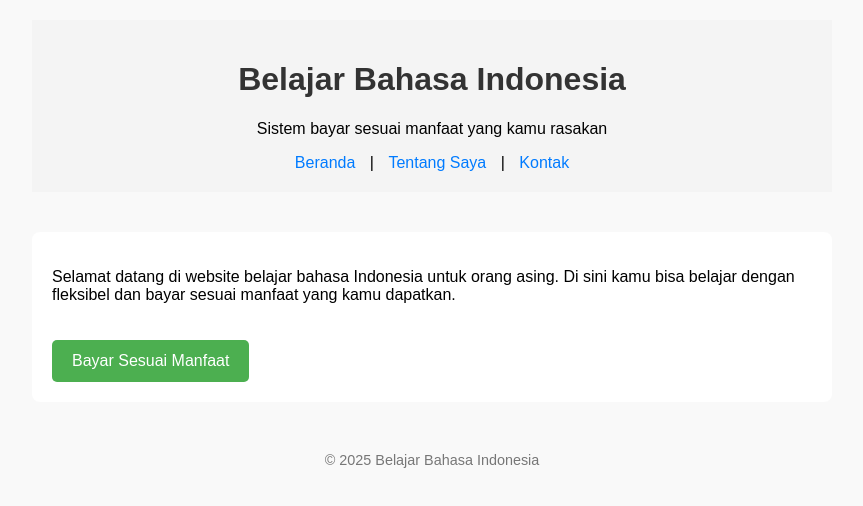
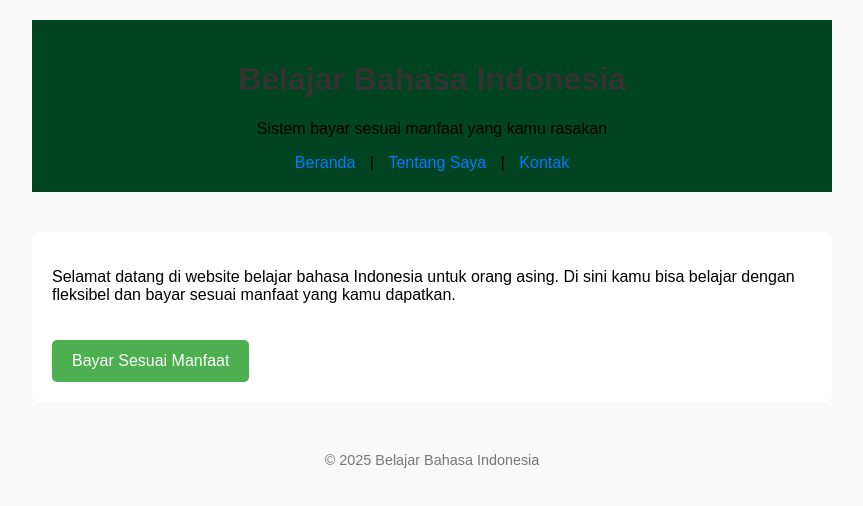
Before and after one commit to Denny1986/Belajar-Bahasa-Indonesia, a plain HTML site: page index.html in a window 1280 px wide. Shown: the whole page, without its empty margins (208-1071 px from the left). Drawn offline with Linux system fonts and the light colour scheme.

Commit message:
Update style.css

```diff
--- a/style.css
+++ b/style.css
@@ -10,7 +10,7 @@ body {
   margin: 0;
   padding: 0;
 }
-  background-color: #f4f4f4;
+  background-color: #014421;
   padding: 20px;
   text-align: center;
 }
```
